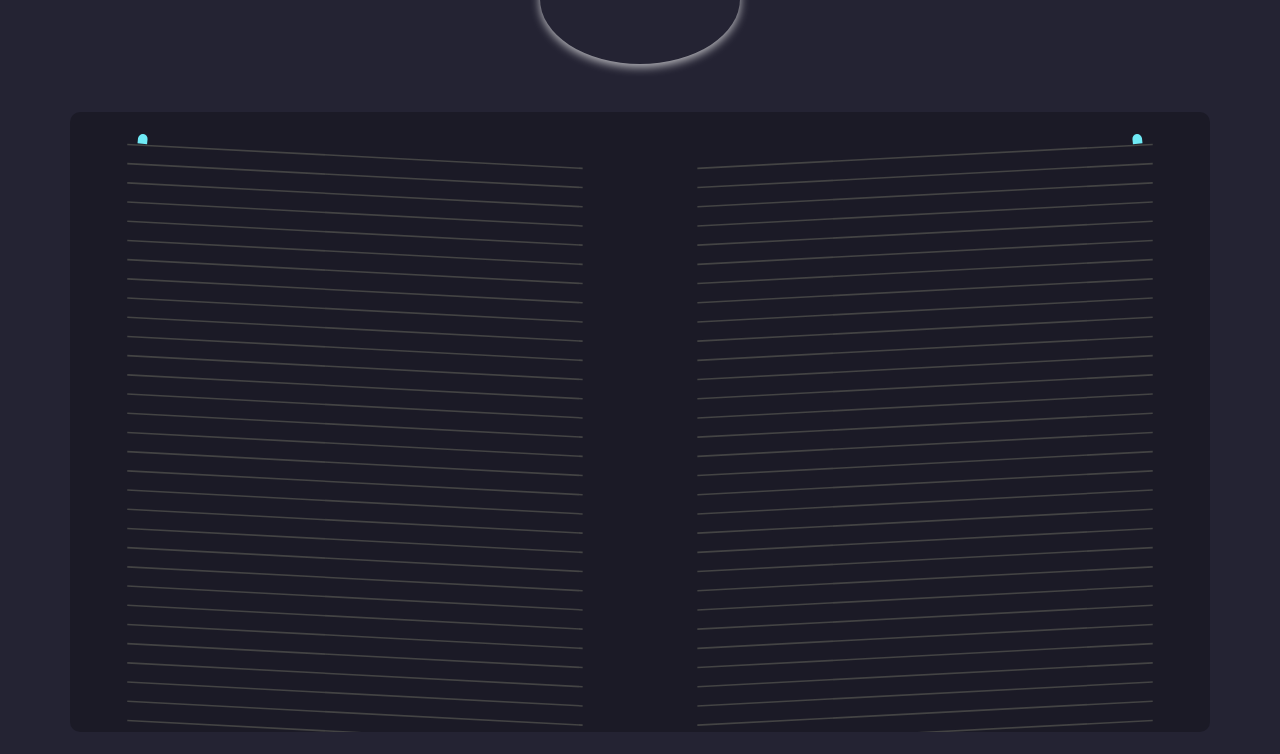
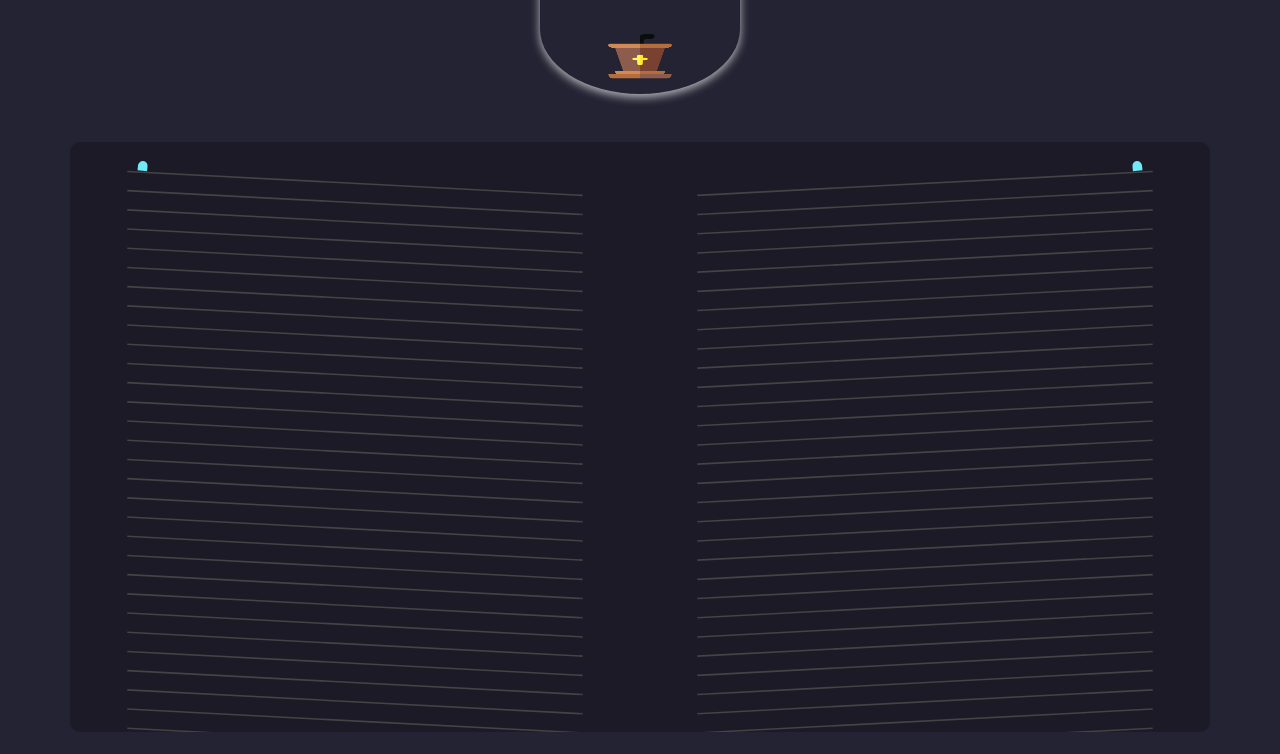
Before and after one commit to chalu/wole-joko, a website built with Parcel: page index.html in a window 1280 px wide. Shown: the part 46-800 px from the top of the page. Built offline with nearby package versions, Linux system fonts and the light colour scheme.

Commit message:
fix little display issue

```diff
--- a/index.html
+++ b/index.html
@@ -24,6 +24,7 @@
         display: flex;
         flex-direction: column;
         background: #242333;
+        overflow-x: clip;
       }
 
       nav {
@@ -64,14 +65,15 @@
         justify-content: center;
         align-items: end;
         perspective: 90px;
-        margin-top: -50px;
+        margin-top: -20px;
       }
 
       [data-stage] img {
         width: 200px;
         height: 200px;
         display: block;
-        transform: rotateX(-45deg) scale(0.35);
+        margin-top: auto;
+        transform: rotateX(-45deg) scale(0.45);
       }
 
       [data-seating-area] {
@@ -82,6 +84,7 @@
         display: flex;
         border-radius: 10px;
         overflow: scroll;
+        overflow-x: clip;
         justify-content: space-around;
       }
 
```
